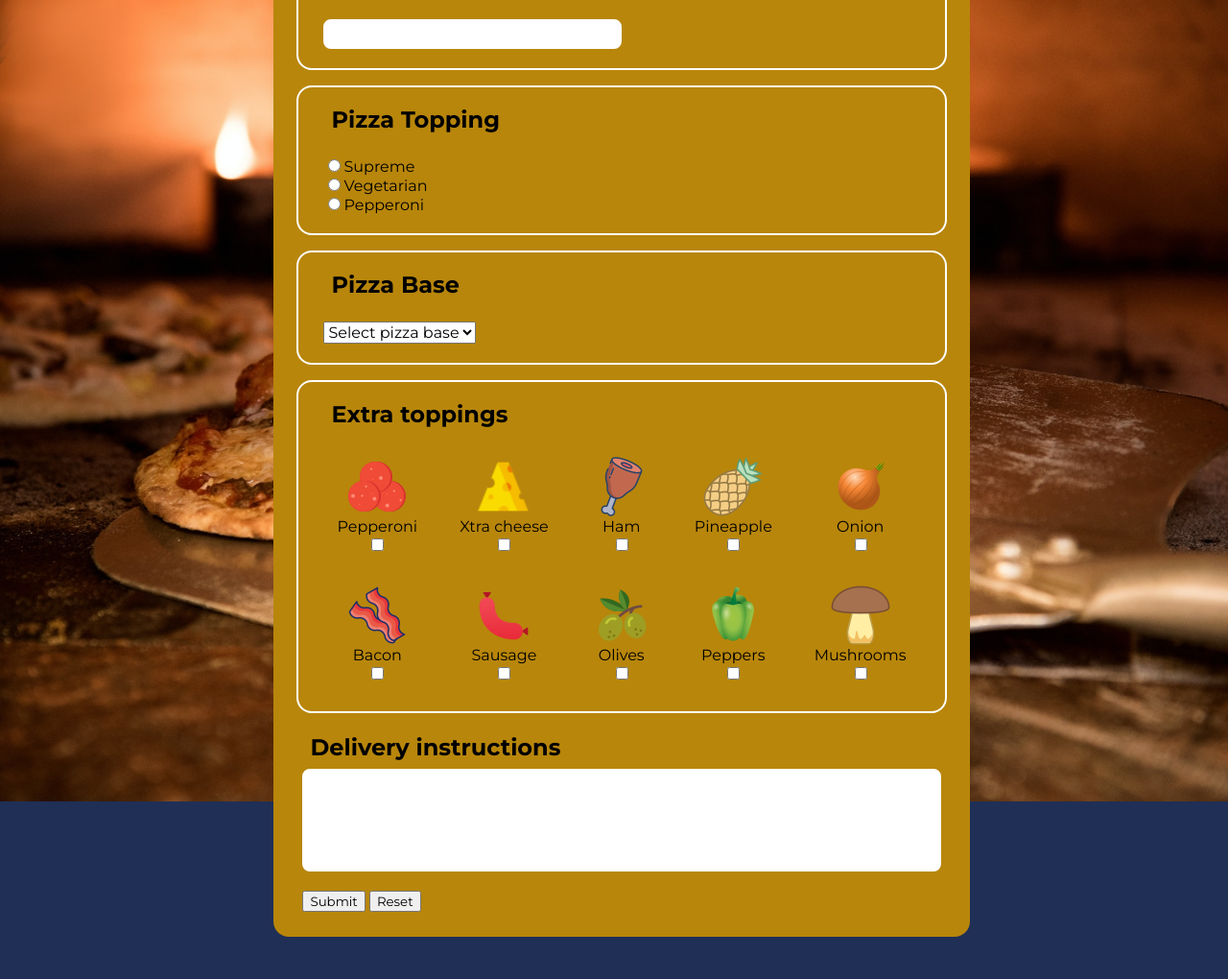
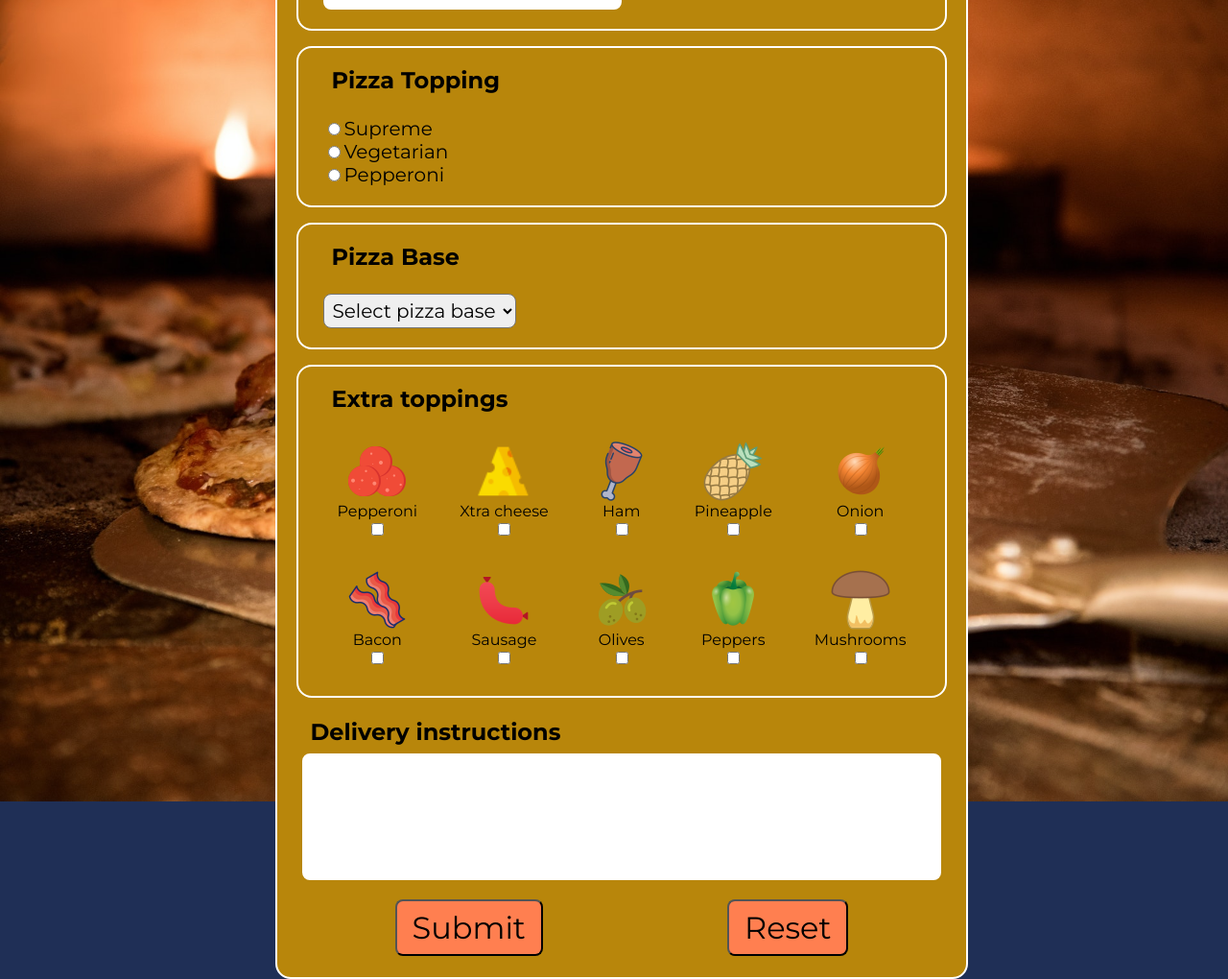
Before and after one commit to DragostinH/ServiceNow-Homework, a plain HTML site: page Homework/Form/index.html in a window 1280 px wide. Shown: the whole page at 96% size. Before the commit the page ends 976 px from the top, so only its background shows below. Drawn offline with Linux system fonts and the light colour scheme.

Commit message:
finished styling for form

```diff
--- a/Homework/Form/index.html
+++ b/Homework/Form/index.html
@@ -23,10 +23,11 @@
 
     <div class="main-container">
         <form action="#" class="pizza-form">
-            <legend class="headline"><h1>Personalized Pizza
-            </h1>
-            <img src="./imgs/icons/pizza-icon.png" alt="pizza icon">
-        </legend>
+            <legend class="headline">
+                <h1>Personalized Pizza
+                </h1>
+                <img src="./imgs/icons/pizza-icon.png" alt="pizza icon">
+            </legend>
 
             <!-- Name field -->
 
@@ -50,15 +51,15 @@
 
                 <fieldset class="pizza-topping-fieldset">
 
-                    <label for="supreme">
+                    <label class="supreme-label" for="supreme">
                         <input type="radio" name="pizza-type" id="supreme">Supreme
                     </label>
 
-                    <label for="vegetarian">
+                    <label class="vegetarian-label" for="vegetarian">
                         <input type="radio" name="pizza-type" id="vegetarian">Vegetarian
                     </label>
 
-                    <label for="pepperoni-main">
+                    <label class="pepperoni-label" for="pepperoni-main">
                         <input type="radio" name="pizza-type" id="pepperoni-main">Pepperoni
                     </label>
                 </fieldset>
@@ -175,18 +176,14 @@
 
             <!-- Delivery intructions -->
             <fieldset class="textarea-container">
-               <h2>Delivery instructions</h2>
+                <h2>Delivery instructions</h2>
                 <textarea name="delivery-instructions" id="delivery-instructions" cols="30" rows="5"
                     maxlength="120"></textarea>
             </fieldset>
 
             <fieldset class="btn-container">
-                <label for="btns">
-                    <input type="submit" value="Submit">
-                </label>
-                <label for="btns">
-                    <input type="reset" value="Reset">
-                </label>
+                    <input class="form-btn" type="submit" value="Submit">
+                    <input class="form-btn" type="reset" value="Reset">
             </fieldset>
 
         </form>
--- a/Homework/Form/style.css
+++ b/Homework/Form/style.css
@@ -29,30 +29,32 @@ body {
     background-color: var(--dark-blue);
 }
 
-h2{
+h2 {
     margin: 0.5rem;
 }
 
 /* Name */
 
 #name,
-#delivery-instructions{
-    font-size: 1rem;
+#delivery-instructions {
+    font-size: 1.25rem;
     border: none;
     width: 50%;
     border-radius: 0.5rem;
     padding: 0.25rem;
     border: 2px solid white;
 }
-.headline{
+
+.headline {
     display: flex;
     align-items: center;
     gap: 1rem;
 }
 
 .main-container {
-    padding: 1rem;
+    padding: 0.75rem;
     border-radius: 1rem;
+    border: 2px solid white;
     background-color: darkgoldenrod;
 }
 
@@ -76,21 +78,28 @@ h2{
 
 }
 
-fieldset{
+fieldset {
     border: none;
 }
 
 /* Pizza main topping */
-.pizza-main-topping{
+.pizza-main-topping {
 
     display: flex;
 
 }
+.supreme-label,
+.vegetarian-label,
+.pepperoni-label{
+    font-size: 1.25rem;
+}
 
 
 /* Pizza base */
-#drop-down{
-    font-size: 1rem;
+#drop-down {
+    padding: 0.25rem;
+    border-radius: 0.5rem;
+    font-size: 1.25rem;
 }
 
 /* pizza extra topping */
@@ -144,3 +153,23 @@ fieldset{
     width: 100%;
     resize: none;
 }
+
+/* Form btns */
+.btn-container {
+    display: flex;
+    justify-content: space-around;
+}
+
+.form-btn {
+    background-color: coral;
+    padding:
+        0.5rem 1rem 0.5rem 1rem;
+    border-radius: 0.5rem;
+    font-size: 2rem;
+}
+
+
+/* hover */
+.form-btn:hover {
+    background-color: brown;
+}
```
